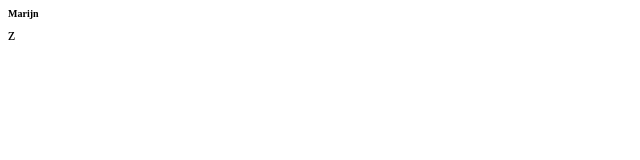
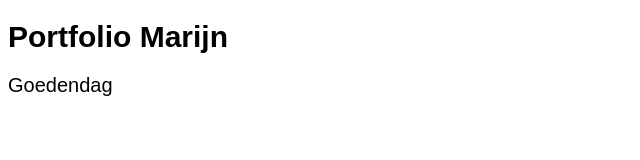
Before and after one commit to ItsJustLiliana/zhanyth.github.io, a plain HTML site: page profile.html in a window 1280 px wide. Shown: the whole page, without its empty margins (0-640 px from the left). Drawn offline with Linux system fonts and the light colour scheme.

Commit message:
testing text modifieng

```diff
--- a/profile.html
+++ b/profile.html
@@ -7,6 +7,7 @@
     <title>Portfolio Marijn</title>
   </head>
   <body>
-    <h1 style="font-size:10px; ",font="arial; ">Marijn</h1>z
+    <h1 style="font-size:30px; font-family: Arial">Portfolio Marijn</h1>
+    <p style="font-size:20px; font-family: Arial">Goedendag</p>
   </body>
 </html>
```
